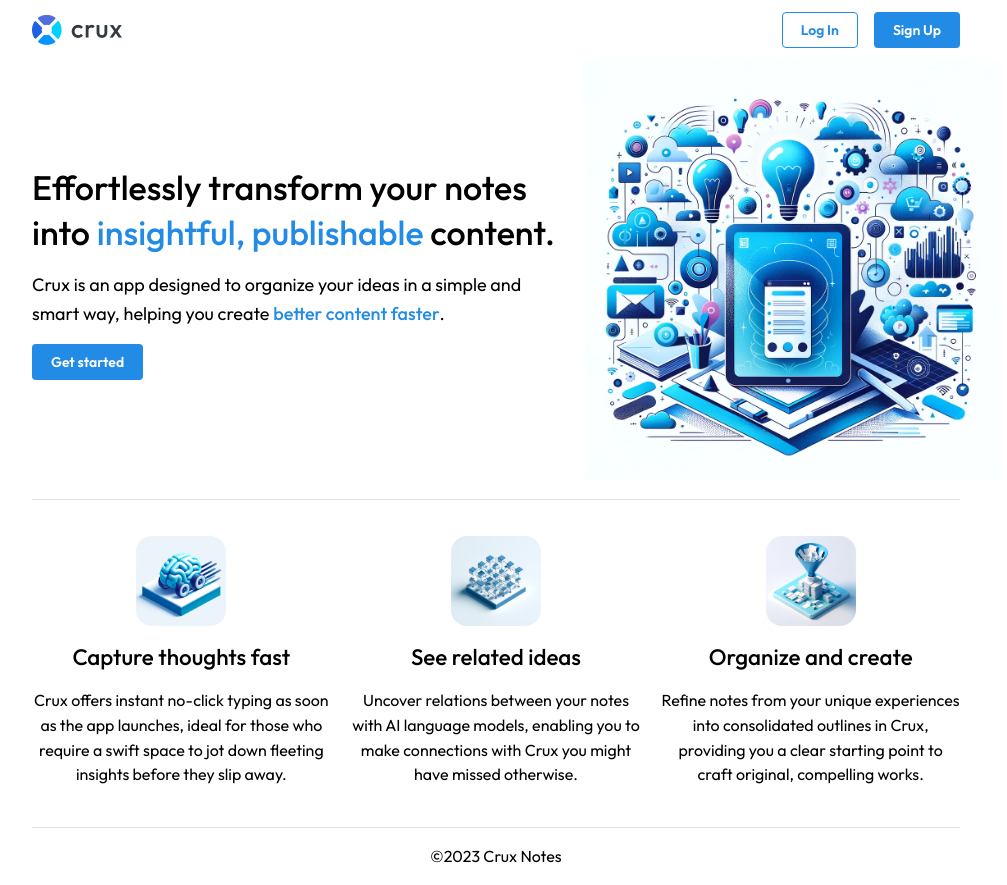
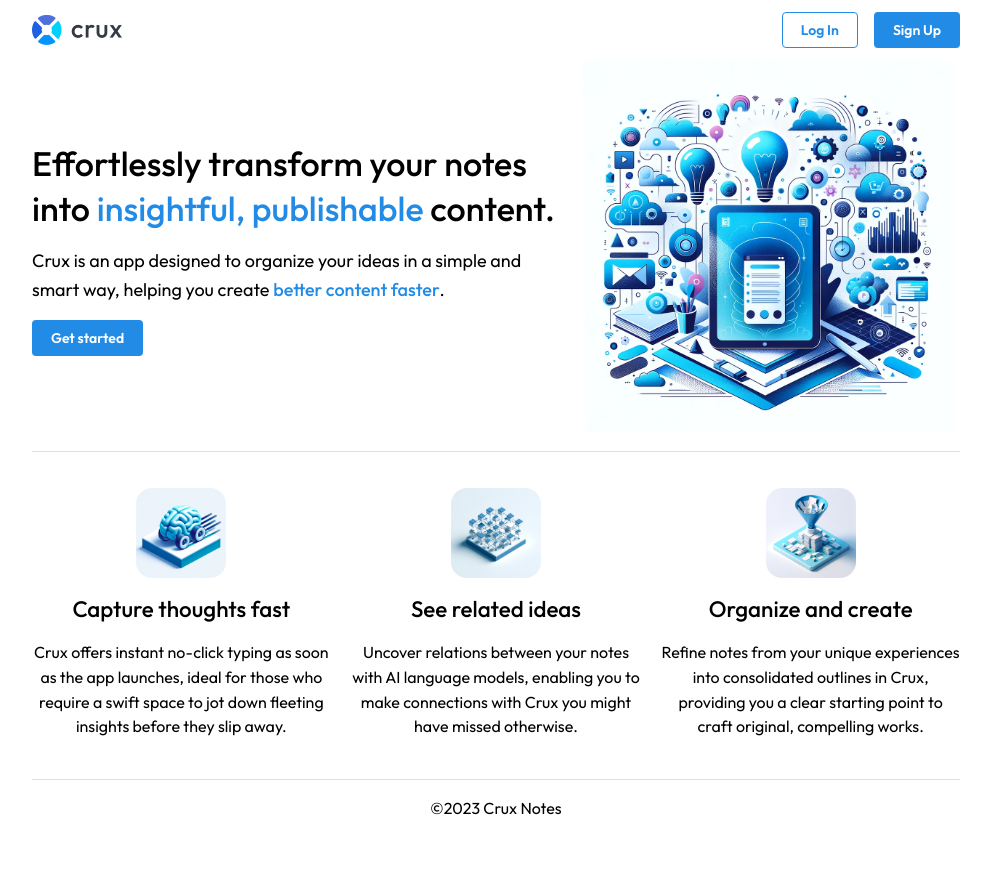
Before and after one commit to jessecui/semantic-note-search, a Next.js app: page / in a window 1280 px wide. Shown: the whole page, without its empty margins (144-1151 px from the left). After the commit the page ends 837 px from the top, so only its background shows below. Built offline with nearby package versions, Linux system fonts and the light colour scheme.

Commit message:
Set landing page to light color theme

```diff
--- a/src/app/page.tsx
+++ b/src/app/page.tsx
@@ -1,3 +1,5 @@
+"use client";
+
 import {
   Box,
   Button,
@@ -10,11 +12,15 @@ import {
   Group,
   Text,
   Title,
+  useMantineColorScheme,
 } from "@mantine/core";
 import Image from "next/image";
 import Link from "next/link";
 
 export default function Home() {
+  const { setColorScheme } = useMantineColorScheme();
+  setColorScheme("light");
+
   return (
     <main>
       <Container size="md">
@@ -59,8 +65,9 @@ export default function Home() {
             <Image
               src="/notes-playground-art.png"
               alt="Notes Playground Art"
-              width={420}
-              height={420}
+              width={372}
+              height={372}
+              style={{objectFit: "contain"}}
               priority
             />
           </GridCol>
```
